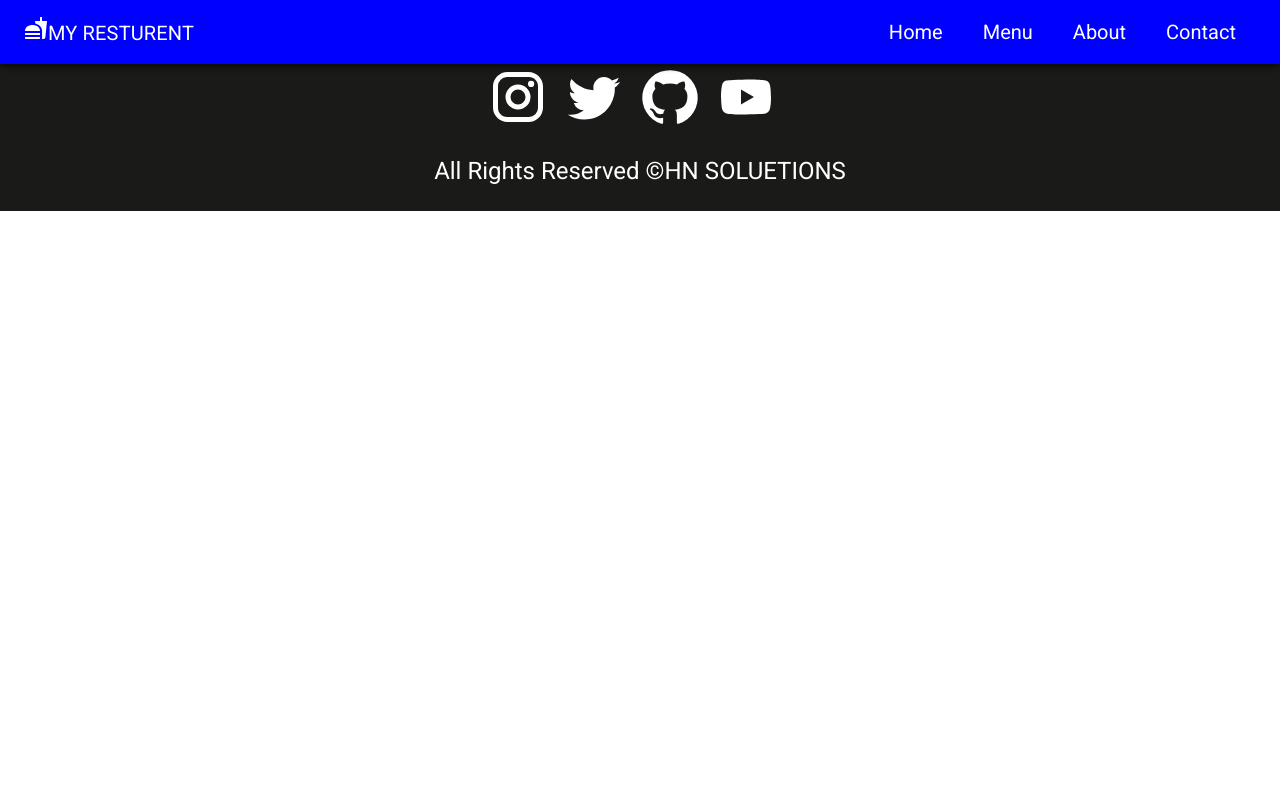
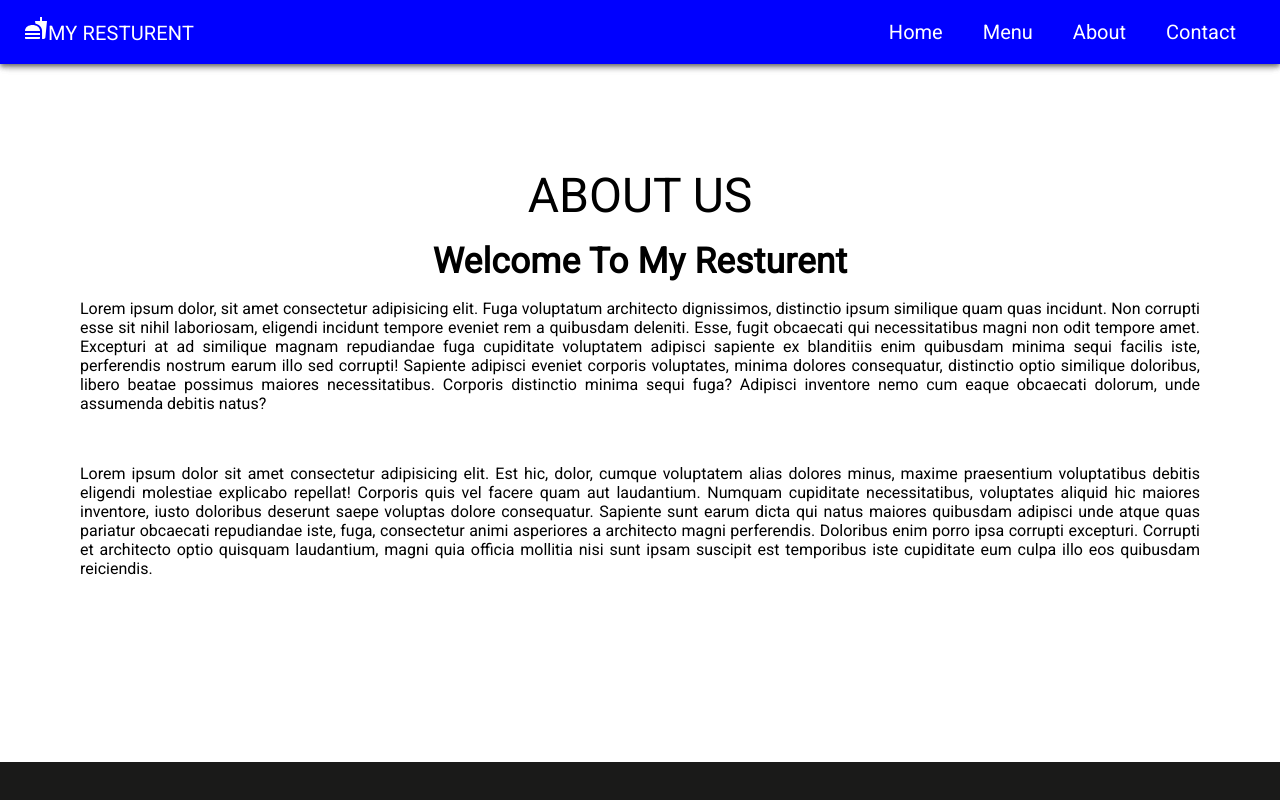
Before and after one commit to Malaywebdeveloper/Food-Website, a React (Vite) app: page /About in a window 1280 px wide. Shown: the top 800 px of the page. Built offline with nearby package versions, Linux system fonts and the light colour scheme.

Commit message:
About section and css chang

```diff
--- a/src/Component/Navbar/Navbar.jsx
+++ b/src/Component/Navbar/Navbar.jsx
@@ -66,7 +66,6 @@ const Navbar = () => {
               variant="h6"
               component="div"
               sx={{ flexGrow: 1 }}
-
             >
               <Link style={{ textDecoration: "none", color: "white" }} to={"/"}>
                 <FastfoodIcon />
--- a/src/Component/Pages/About.jsx
+++ b/src/Component/Pages/About.jsx
@@ -1,10 +1,59 @@
-import React from 'react'
-import Layout from '../Layout/Layout'
+import React from "react";
+import Layout from "../Layout/Layout";
+import { Box, Typography } from "@mui/material";
 
 const About = () => {
   return (
-    <Layout>About</Layout>
-  )
-}
+    <Layout>
+      <Box
+        sx={{
+          my: 11,
+          textAlign: "center",
+          p: 10,
+          "& h4": {
+            fontWeight: "bold",
+            my: 2,
+            fontSize: "2.2rem",
+          },
+          "& p": {
+            textAlign: "justify",
+          },
+        }}
+      >
+        <Typography variant="h3">ABOUT US</Typography>
+        <Typography variant="h4">Welcome To My Resturent</Typography>
+        <p>
+          Lorem ipsum dolor, sit amet consectetur adipisicing elit. Fuga
+          voluptatum architecto dignissimos, distinctio ipsum similique quam
+          quas incidunt. Non corrupti esse sit nihil laboriosam, eligendi
+          incidunt tempore eveniet rem a quibusdam deleniti. Esse, fugit
+          obcaecati qui necessitatibus magni non odit tempore amet. Excepturi at
+          ad similique magnam repudiandae fuga cupiditate voluptatem adipisci
+          sapiente ex blanditiis enim quibusdam minima sequi facilis iste,
+          perferendis nostrum earum illo sed corrupti! Sapiente adipisci eveniet
+          corporis voluptates, minima dolores consequatur, distinctio optio
+          similique doloribus, libero beatae possimus maiores necessitatibus.
+          Corporis distinctio minima sequi fuga? Adipisci inventore nemo cum
+          eaque obcaecati dolorum, unde assumenda debitis natus?
+        </p>
+        <br />
+        <p>
+          Lorem ipsum dolor sit amet consectetur adipisicing elit. Est hic,
+          dolor, cumque voluptatem alias dolores minus, maxime praesentium
+          voluptatibus debitis eligendi molestiae explicabo repellat! Corporis
+          quis vel facere quam aut laudantium. Numquam cupiditate
+          necessitatibus, voluptates aliquid hic maiores inventore, iusto
+          doloribus deserunt saepe voluptas dolore consequatur. Sapiente sunt
+          earum dicta qui natus maiores quibusdam adipisci unde atque quas
+          pariatur obcaecati repudiandae iste, fuga, consectetur animi
+          asperiores a architecto magni perferendis. Doloribus enim porro ipsa
+          corrupti excepturi. Corrupti et architecto optio quisquam laudantium,
+          magni quia officia mollitia nisi sunt ipsam suscipit est temporibus
+          iste cupiditate eum culpa illo eos quibusdam reiciendis.
+        </p>
+      </Box>
+    </Layout>
+  );
+};
 
-export default About
+export default About;
--- a/src/Component/Style/HomeStyle.css
+++ b/src/Component/Style/HomeStyle.css
@@ -27,7 +27,7 @@
   margin: 0;
 }
 .headerContainer button {
-  background-color: blue;
+  background-color: rgba(0, 0, 255, 0.802);
   color: white;
   font-size: 24px;
   padding: 15px 50px;
@@ -35,8 +35,35 @@
   cursor: pointer;
 }
 
-@media only screen and (max-width:600px){
-    .home{
-        justify-content: center;
-    }
+@media only screen and (max-width: 600px) {
+  .home {
+    justify-content: center;
+    align-items: center;
+  }
+  .headerContainer {
+    margin-left: 0;
+    border-radius: 10px;
+    width: 90%;
+    display: flex;
+    justify-content: center;
+    align-items: center;
+    flex-direction: column;
+    background-color: rgba(0, 0, 255, 0.605);
+    color: white;
+  }
+  .home .headerContainer h1 {
+    font-size: 40px;
+    height: 30px;
+    margin: 30px 0px;
+    color: white;
+  }
+  .home .headerContainer p {
+    font-size: 30px;
+    color: white;
+  }
+  .headerContainer button {
+    background-color: white;
+    color: rgba(0, 0, 255, 0.527);
+    margin-bottom: 30px;
+  }
 }
```
